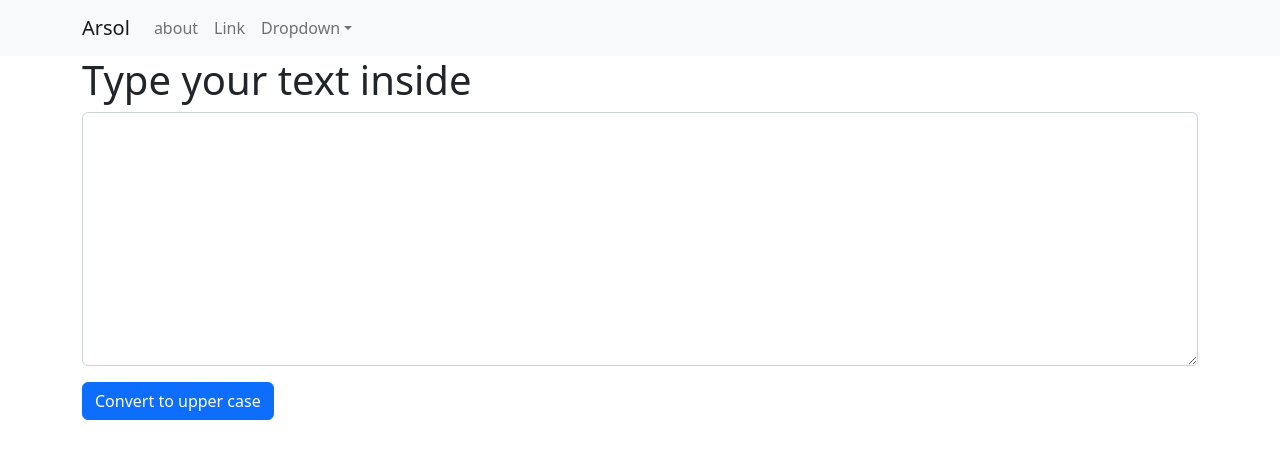
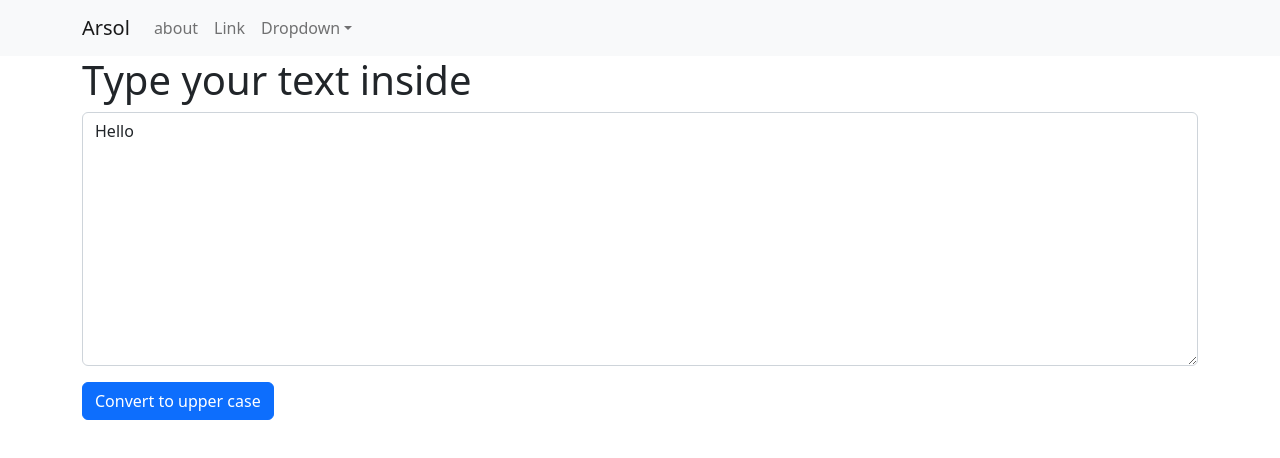
Before and after one commit to Rc0fficial/My-App-React, a React (Create React App) app: page / in a window 1280 px wide. Shown: the top 458 px of the page. Built offline with nearby package versions, Linux system fonts and the light colour scheme.

Commit message:
logic added to form

```diff
--- a/src/Components/Form.js
+++ b/src/Components/Form.js
@@ -4,6 +4,7 @@ import React, {useState}  from "react";
 
 function TextControlsExample(props) {
   const handleUpClick = () => {
+    // console.log("upper case was clicked" + text)
     let newText = text.toUpperCase();
     setText(newText);
   };
@@ -19,11 +20,11 @@ function TextControlsExample(props) {
       <Form>
         <Form.Group
           className="mb-3"
-          value={text}
-          onChange={handleOnChange}
+
           controlId="exampleForm.ControlTextarea1"
         >
-          <Form.Control as="textarea" rows={10} />
+          <Form.Control as="textarea" value={text}
+          onChange={handleOnChange} rows={10} />
         </Form.Group>
       </Form>
       <button className="btn btn-primary" onClick={handleUpClick}>
```
